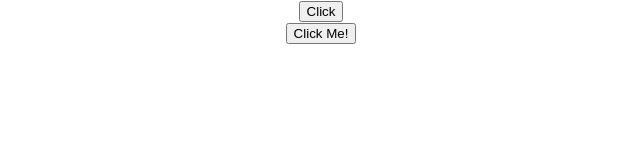
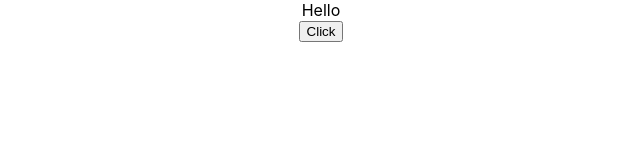
Before and after one commit to niharika293/React-JS-, a React (Create React App) app: page / in a window 1280 px wide. Shown: the top 160 px of the page, without its empty margins (319-959 px from the left). Built offline with nearby package versions, Linux system fonts and the light colour scheme.

Commit message:
Binding Event Handlers

```diff
--- a/src/App.js
+++ b/src/App.js
@@ -8,6 +8,7 @@ import Message from './Components/Message';
 import Counter from './Components/Counter';
 import FunctionClick from './Components/FunctionClick';
 import ClassClick from './Components/ClassClick';
+import EventBind from './Components/EventBind';
 
 function App() {
   return (
@@ -27,8 +28,10 @@ function App() {
 
      {/* <Counter/> */}
 
-     <FunctionClick></FunctionClick>
-     <ClassClick></ClassClick>
+     {/* <FunctionClick></FunctionClick>
+     <ClassClick></ClassClick> */}
+      <EventBind></EventBind>
+
     </div>
   );
 }
--- /dev/null
+++ b/src/Components/EventBind.js
@@ -0,0 +1,50 @@
+import React, { Component } from 'react'
+
+class EventBind extends Component {
+    constructor(props) {
+      super(props)
+
+      this.state = {
+         message : 'Hello'
+      }
+
+    //   this.clickHandler = this.clickHandler.bind(this); Method 3
+    }
+    // clickHandler(){
+    //     this.setState({
+    //         message : 'Goodbye!'
+    //     });
+    //     console.log("this", this); // this undefined here when used with A. // to be confirmed - since, this refers to global object in js.
+    // }
+
+    // Final approach – To use an arrow () as a class property. Basically change the way you define your method in the class.
+
+    clickHandler = () => {
+        this.setState({
+            message : 'Goodbye!'
+        });
+        console.log("this", this);
+    }
+
+    render() {
+    return (
+      <div>
+          <div>{this.state.message}</div>
+          {/* A. <button onClick={this.clickHandler}>Click</button> */}
+          {/* Ways of binding event to this  */}
+          {/* <button onClick={this.clickHandler.bind(this)}>Click</button> */}
+
+          {/* USe – Arrow () in the render () */}
+          {/* <button onClick={ () => this.clickHandler()}>Click</button> */}
+
+          {/* Mostly used approach, presented in react docs too. Concerns with binding the event handlers in the constructor as opposed to binding in render (). */}
+
+          <button onClick={this.clickHandler}>Click</button>
+
+
+      </div>
+    )
+  }
+}
+
+export default EventBind
```
